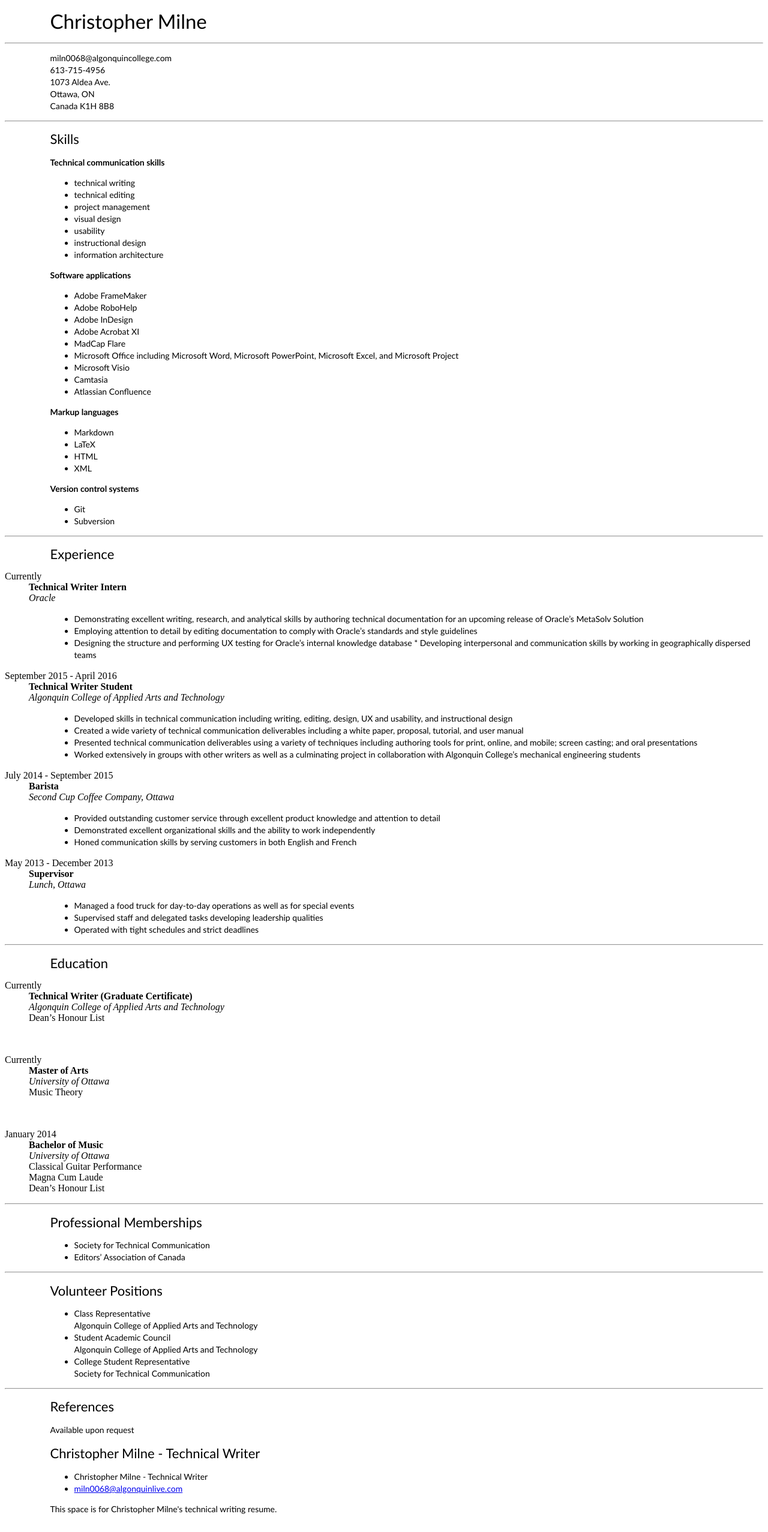
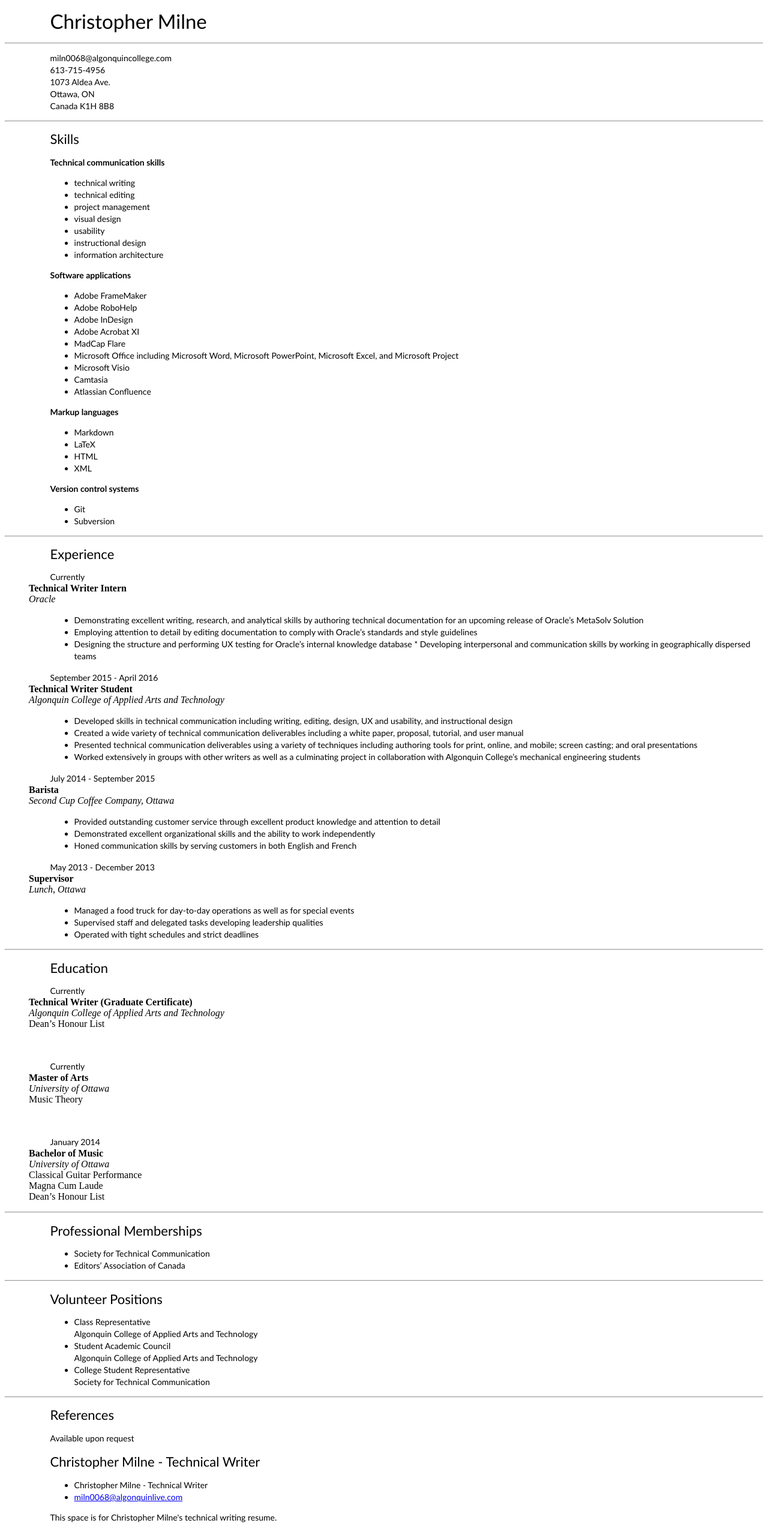
Before and after one commit to chris-milne/chris-milne.github.io, a Jekyll site: the page built from index.html, in a window 1280 px wide. Shown: the whole page at 60% size. Built offline with Jekyll 4.4.1, drawn with Linux system fonts in a browser that asks for light colours.

Commit message:
Update main.css

```diff
--- a/css/main.css
+++ b/css/main.css
@@ -48,6 +48,16 @@ p {
 	margin-left: 2cm;
 	marging-right: 2cm;
 }
+dt {
+	font-family: Futura,Trebuchet MS,Arial,sans-serif;
+	font-size: 14px;
+	font-style: normal;
+	font-variant: normal;
+	font-weight: 200;
+	line-height: 20px;
+	margin-left: 2cm;
+	marging-right: 2cm;
+}
 blockquote {
 	font-family: Futura,Trebuchet MS,Arial,sans-serif;
 	font-size: 21px;
```
